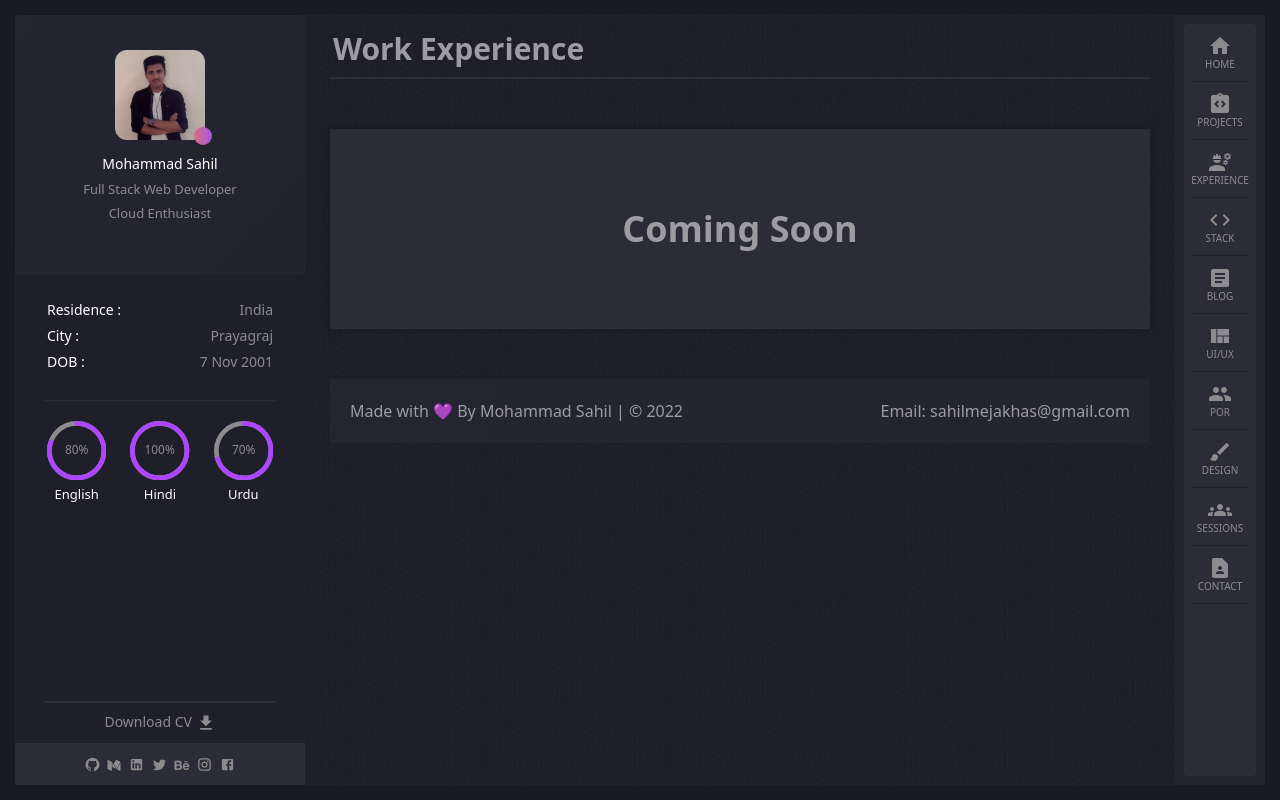
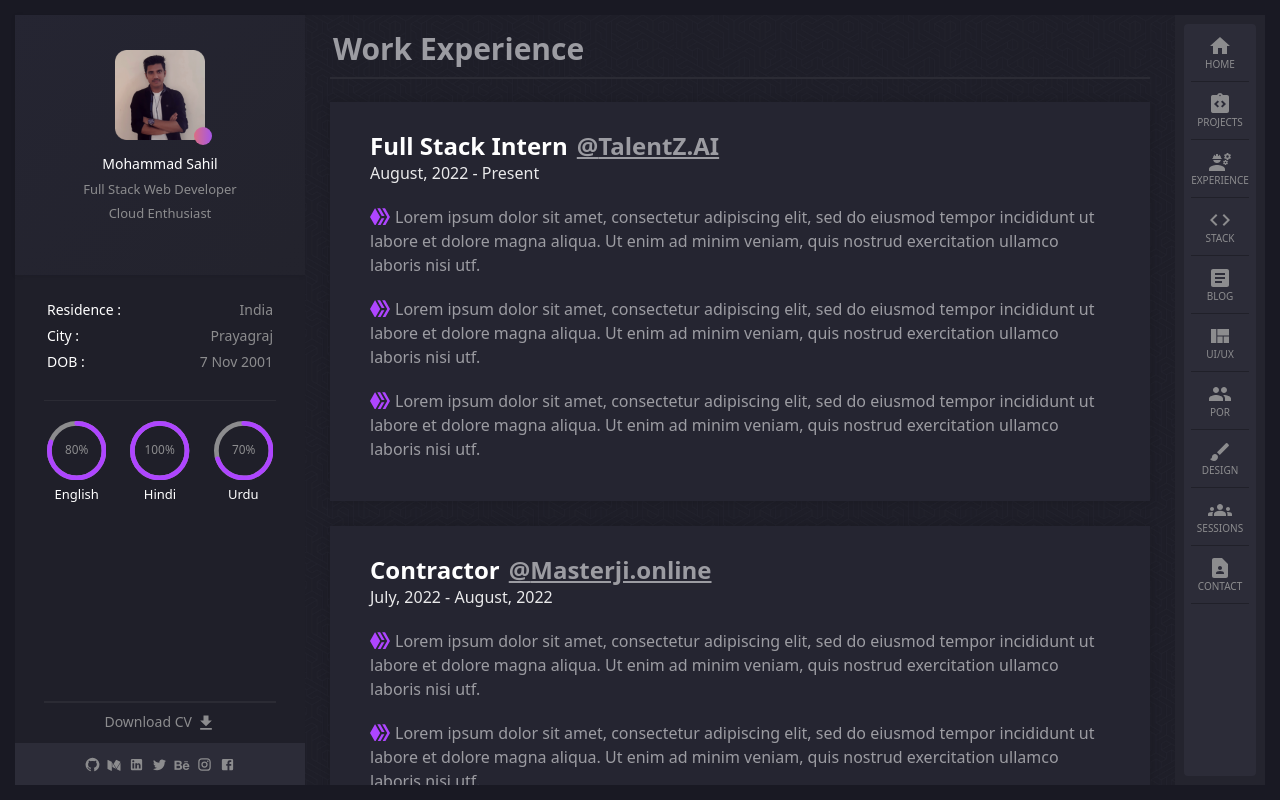
Before and after one commit to Mohammad-Sahil/portfolio, a Next.js app: page /experience in a window 1280 px wide. Built offline with nearby package versions, Linux system fonts and the light colour scheme.

Commit message:
work experience temmplate done

```diff
--- a/components/WorkExperience.tsx
+++ b/components/WorkExperience.tsx
@@ -1,11 +1,52 @@
-import styles1 from '../styles/Session.module.css';
 import styles from '../styles/Experience.module.css';
+import WorkExperienceCard from './WorkExperienceCard';
 
 const WorkExperience = () => {
   return (
-    <div className={styles1.session_container_div}>
-        Coming Soon
-    </div>
+    <>
+        <div className="row">
+        <WorkExperienceCard
+                title="Full Stack Intern"
+                company="TalentZ.AI"
+                link="https://www.talentz.ai/"
+                date="August, 2022 - Present"
+                list1="Lorem ipsum dolor sit amet, consectetur adipiscing elit, sed do eiusmod tempor incididunt ut labore et dolore magna aliqua. Ut enim ad minim veniam, quis nostrud exercitation ullamco laboris nisi utf."
+                list2="Lorem ipsum dolor sit amet, consectetur adipiscing elit, sed do eiusmod tempor incididunt ut labore et dolore magna aliqua. Ut enim ad minim veniam, quis nostrud exercitation ullamco laboris nisi utf."
+                list3="Lorem ipsum dolor sit amet, consectetur adipiscing elit, sed do eiusmod tempor incididunt ut labore et dolore magna aliqua. Ut enim ad minim veniam, quis nostrud exercitation ullamco laboris nisi utf."
+
+            />
+            <WorkExperienceCard
+                title="Contractor"
+                company="Masterji.online"
+                link="http://masterji.online/"
+                date="July, 2022 - August, 2022"
+                list1="Lorem ipsum dolor sit amet, consectetur adipiscing elit, sed do eiusmod tempor incididunt ut labore et dolore magna aliqua. Ut enim ad minim veniam, quis nostrud exercitation ullamco laboris nisi utf."
+                list2="Lorem ipsum dolor sit amet, consectetur adipiscing elit, sed do eiusmod tempor incididunt ut labore et dolore magna aliqua. Ut enim ad minim veniam, quis nostrud exercitation ullamco laboris nisi utf."
+                list3="Lorem ipsum dolor sit amet, consectetur adipiscing elit, sed do eiusmod tempor incididunt ut labore et dolore magna aliqua. Ut enim ad minim veniam, quis nostrud exercitation ullamco laboris nisi utf."
+
+            />
+             <WorkExperienceCard
+                title="Web Developer Intern"
+                company="Ask Quick Global"
+                link="#"
+                date="January 2021 - February, 2021"
+                list1="Lorem ipsum dolor sit amet, consectetur adipiscing elit, sed do eiusmod tempor incididunt ut labore et dolore magna aliqua. Ut enim ad minim veniam, quis nostrud exercitation ullamco laboris nisi utf."
+                list2="Lorem ipsum dolor sit amet, consectetur adipiscing elit, sed do eiusmod tempor incididunt ut labore et dolore magna aliqua. Ut enim ad minim veniam, quis nostrud exercitation ullamco laboris nisi utf."
+                list3="Lorem ipsum dolor sit amet, consectetur adipiscing elit, sed do eiusmod tempor incididunt ut labore et dolore magna aliqua. Ut enim ad minim veniam, quis nostrud exercitation ullamco laboris nisi utf."
+
+            />
+            <WorkExperienceCard
+                title="Team Lead"
+                company="VRIDDHI - eSports Fest"
+                link="https://www.vriddhinitr.com/"
+                date="January 2022 - February, 2022"
+                list1="Lorem ipsum dolor sit amet, consectetur adipiscing elit, sed do eiusmod tempor incididunt ut labore et dolore magna aliqua. Ut enim ad minim veniam, quis nostrud exercitation ullamco laboris nisi utf."
+                list2="Lorem ipsum dolor sit amet, consectetur adipiscing elit, sed do eiusmod tempor incididunt ut labore et dolore magna aliqua. Ut enim ad minim veniam, quis nostrud exercitation ullamco laboris nisi utf."
+                list3="Lorem ipsum dolor sit amet, consectetur adipiscing elit, sed do eiusmod tempor incididunt ut labore et dolore magna aliqua. Ut enim ad minim veniam, quis nostrud exercitation ullamco laboris nisi utf."
+
+            />
+        </div>
+    </>
   )
 }
 
--- /dev/null
+++ b/components/WorkExperienceCard.tsx
@@ -0,0 +1,31 @@
+import styles from '../styles/Experience.module.css';
+import ExpandCircleDownIcon from '@mui/icons-material/ExpandCircleDown';
+
+const WorkExperienceCard = ({title, company, link, date, list1, list2, list3}) => {
+  return (
+    <div className={styles.experience_card}>
+        {/* <div className="d-flex">
+
+            <div className={styles.triangle}>
+
+            </div>
+            <div className="card_remaining_space">
+
+            </div>
+        </div> */}
+                <div className={styles.experience_container_div}>
+                <div className={styles.card_title}>
+                <h3>{title}<a href={link} className='text-text-decoration-none'>@{company}</a></h3>
+                <p>{date}</p>
+            </div>
+                <ul>
+                    <li>{list1}</li>
+                    {list2 && <li>{list2}</li>}
+                    {list3 && <li>{list3}</li>}
+                </ul>
+                </div>
+            </div>
+  )
+}
+
+export default WorkExperienceCard
--- a/styles/Experience.module.css
+++ b/styles/Experience.module.css
@@ -0,0 +1,75 @@
+.experience_container_div{
+    width: 100%;
+    background-color: #252531;
+    min-height: 200px;
+    /* padding: 0 15px; */
+    padding: 30px 40px;
+}
+.experience_card{
+    margin-top: 25px;
+    filter: drop-shadow(0px 0px 4px rgba(0, 0, 0, 0.15));
+    /* box-shadow: 0px 0px 8px rgba(0, 0, 0, 0.2); */
+}
+.experience_card:nth-child(1){
+    margin-top: 15px;
+}
+.triangle {
+    width:0;
+    border-bottom:95px solid #252531;
+    /* border-left:60px solid white;  */
+    border-right:70px solid transparent;
+}
+.card_title{
+    background-color: #252531;
+    color: #9C9CA2;
+    /* padding: 20px 25px 20px 25px; */
+    display: flex;
+    width: 100%;
+    flex-direction: column;
+    justify-content: center;
+}
+.card_title h3{
+    color: rgba(255, 255, 255, 1);
+    font-weight: 800;
+    font-size: 24px;
+    margin-bottom: 0 !important;
+}
+.card_title h3 a{
+    color: #9C9CA2;
+    margin-left: 9px;
+}
+.card_title h3 a:hover{
+    color: #9c9ca2ab;
+}
+.card_title p{
+    color: rgba(255, 255, 255, 0.9);
+    margin-bottom: 0;
+}
+.experience_card ul{
+    /* list-style-type: url("https://img.icons8.com/ios/50/000000/checked-2.png"); */
+    /* list-style-image: url("https://img.icons8.com/ios/50/000000/checked-2.png"); */
+    list-style: none;
+    width: 100%;
+    /* padding: 15px 25px; */
+    padding: 0;
+    margin: 0;
+    margin-top: 10px;
+}
+.experience_card ul li{
+    color: #9C9CA2;
+    font-size: 16px;
+    padding: 10px 0;
+    display: list-item;
+    /* border-bottom: 1px solid #3A3A46; */
+}
+.experience_card ul li::before {
+    /* filter: invert(54%) sepia(69%) saturate(7490%) hue-rotate(182deg) brightness(100%) contrast(83%); */
+    margin-right: 5px;
+    display: inline-block;
+    width: 20px;
+    height: 18px;
+    margin-bottom: -2px;
+    content: "";
+    background: url("/bullet.svg") no-repeat;
+    background-size:20px 20px;
+  }
```
Also changed, not shown: public/bullet.svg (added).
